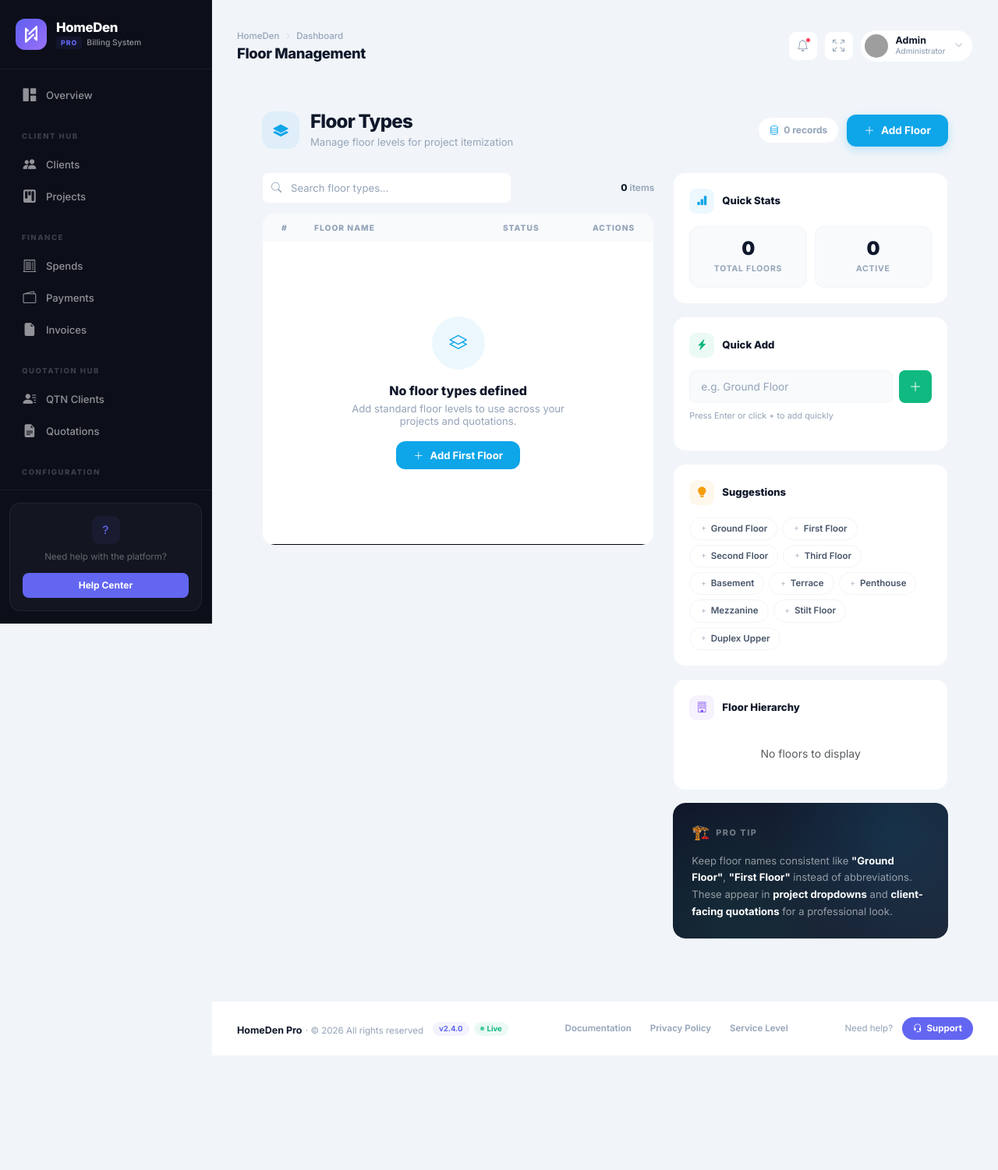
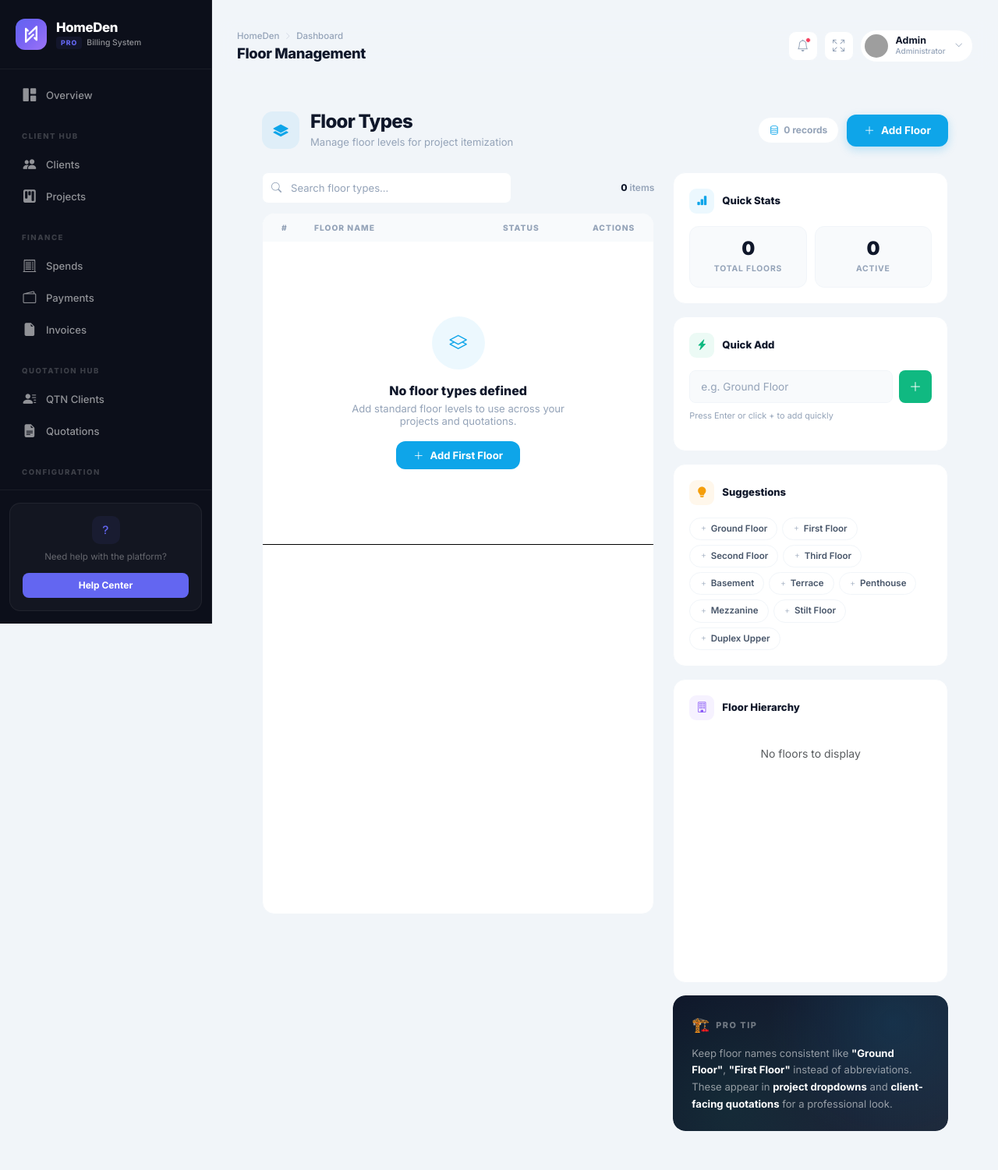
Before and after one commit to vivek248-cloud/Homedeninvoice-v2, a Django app: page /floors/ in a window 1280 px wide. Shown: the top 1501 px of the page at 78% size. Before the commit the page ends 1354 px from the top, so only its background shows below. Run offline with Django 5.2, Linux system fonts and the light colour scheme; a user stored in the database is signed in; data comes from the database, SQL or seed files in the repository; data that the repository does not hold is empty; some libraries are stand-ins or nearby versions; grey boxes are pictures that could not be loaded.

Commit message:
new feature

```diff
--- a/billing/templates/billing/floor/index.html
+++ b/billing/templates/billing/floor/index.html
@@ -228,7 +228,7 @@
             </div>
 
             <!-- Floor Distribution -->
-            <div class="info-card mb-3">
+            <div class="info-card mb-3 ">
                 <div class="info-card-header">
                     <div class="ich-icon ich-violet">
                         <i class="bi bi-building"></i>
@@ -500,7 +500,8 @@
         background: var(--surface);
         border: 1px solid var(--border-light);
         border-radius: var(--radius);
-        overflow: hidden;
+        height: 900px;
+        overflow-y: auto;
     }
 
     .master-table thead th {
@@ -640,6 +641,7 @@
         border-radius: var(--radius);
         padding: 1.25rem;
         transition: all 0.3s;
+        overflow-y: auto;
     }
 
     .info-card:hover {
@@ -809,6 +811,8 @@
     .floor-visual {
         display: flex;
         flex-direction: column;
+        height: 300px;
+        overflow-y: auto;
         gap: 6px;
     }
 
--- a/billing/templates/billing/room/index.html
+++ b/billing/templates/billing/room/index.html
@@ -469,7 +469,8 @@
         background: var(--surface);
         border: 1px solid var(--border-light);
         border-radius: var(--radius);
-        overflow: hidden;
+        height: 800px;
+        overflow-y: auto;
     }
 
     .master-table thead th {
```
